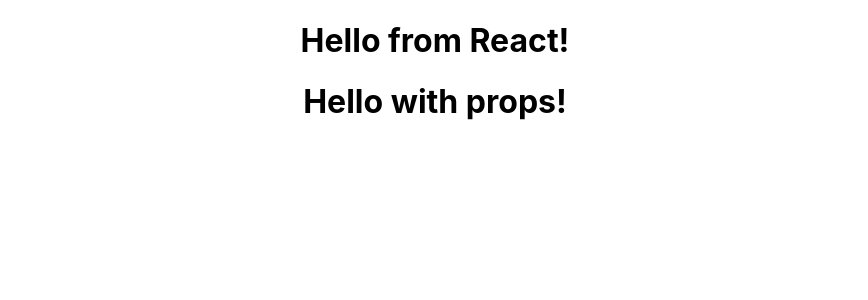
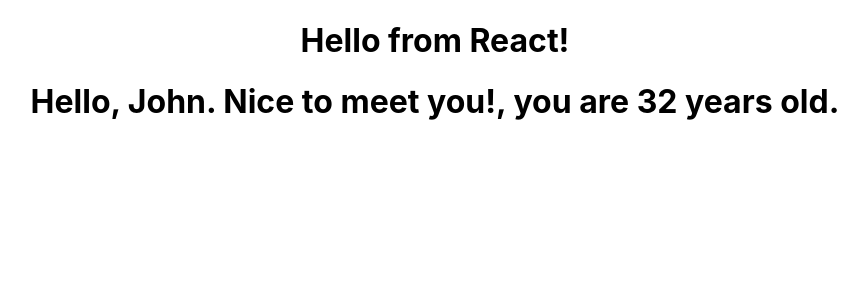
Before and after one commit to Monika-81/React-lessons, a React (Create React App) app in the folder my-app/: page / in a window 1280 px wide. Shown: the top 300 px of the page, without its empty margins (205-1073 px from the left). Built offline with nearby package versions, Linux system fonts and the light colour scheme.

Commit message:
Creating props functions

```diff
--- a/my-app/src/App.js
+++ b/my-app/src/App.js
@@ -7,7 +7,7 @@
   return (
     <div className="App">
       <FunctionalGreeting />
-      <FunctionalGreetingWithProps />
+      <FunctionalGreetingWithProps greeting="Nice to meet you!" name="John" age="32" />
 
     </div>
   );
--- a/my-app/src/components/FunctionalGreetingsWithProps.js
+++ b/my-app/src/components/FunctionalGreetingsWithProps.js
@@ -1,5 +1,8 @@
 import React from "react";
 
-const FunctionalGreetingWithProps = () => <h1>Hello with props!</h1>
+const FunctionalGreetingWithProps = (props) => {
+    console.log(props);
+    return <h1>Hello, {props.name}. {props.greeting}, you are {props.age} years old.</h1>;
+}
 
 export default FunctionalGreetingWithProps;
```
